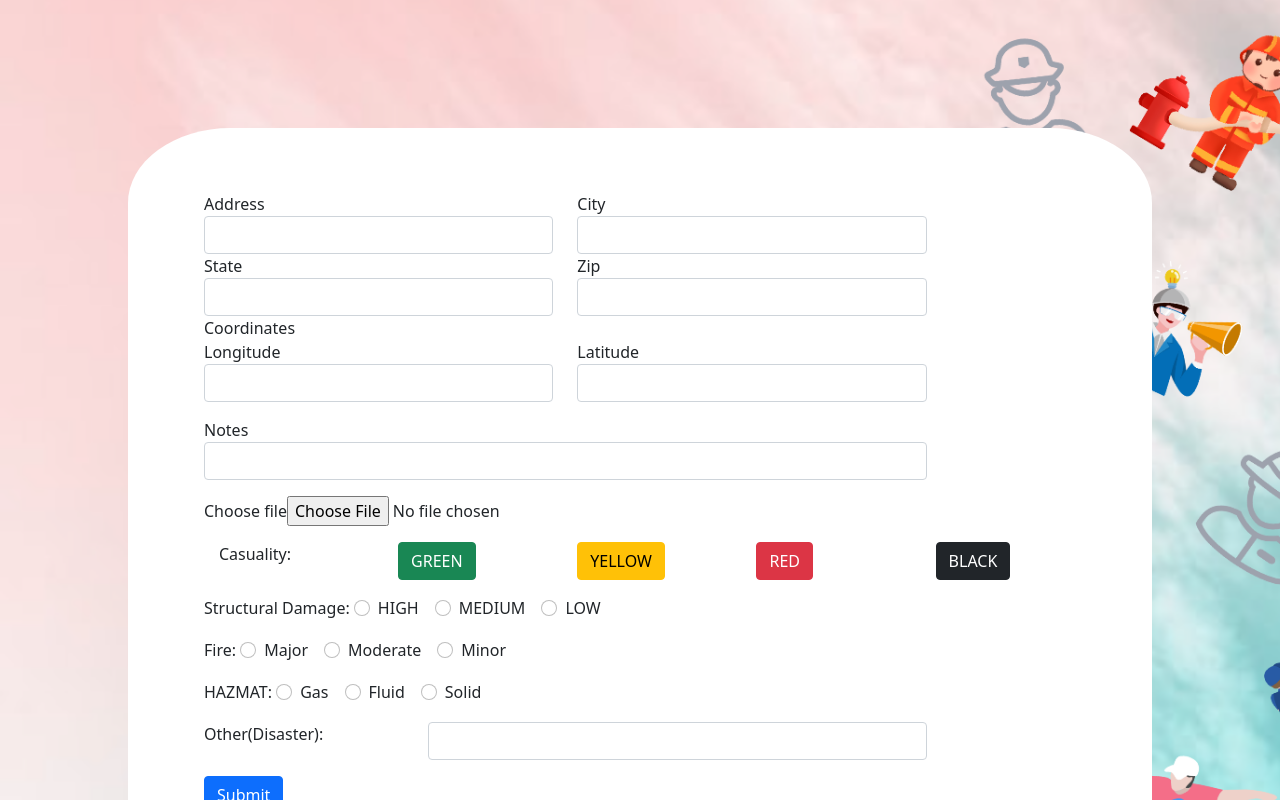
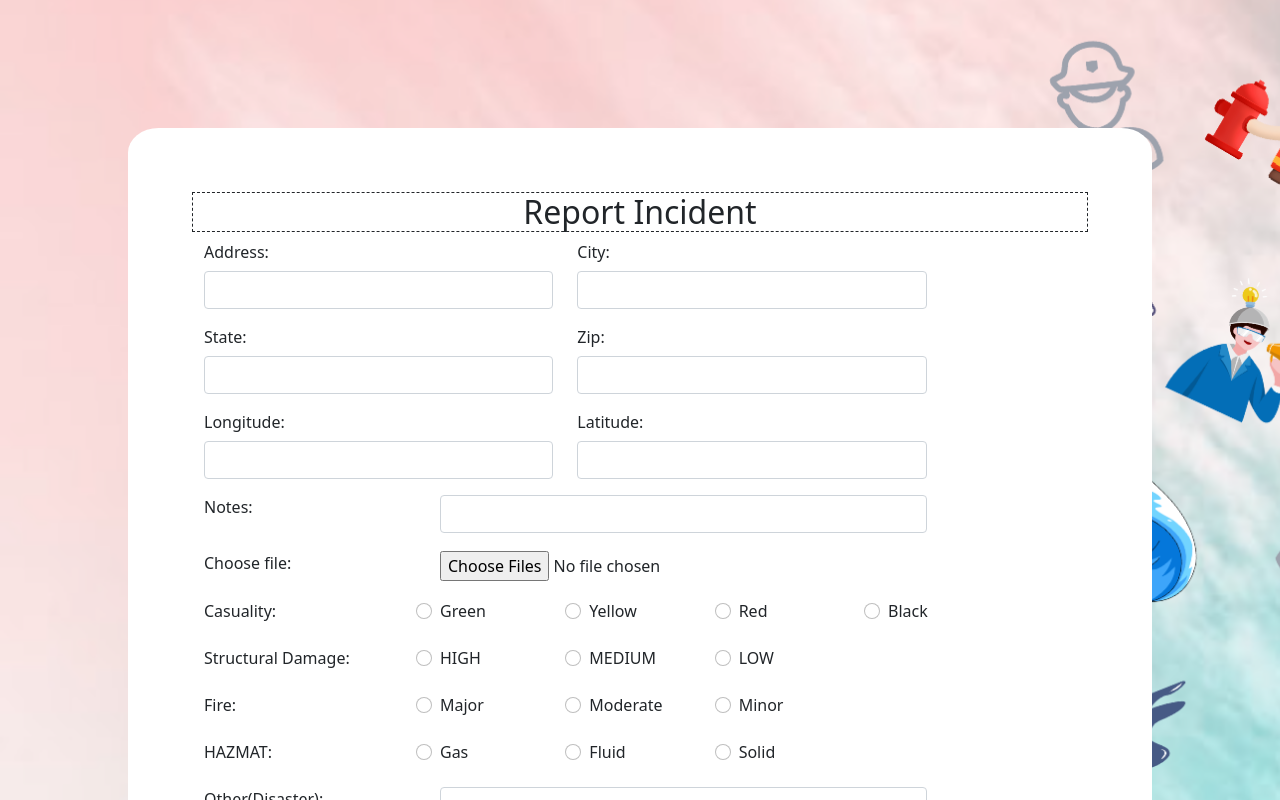
Before and after one commit to sandeepnadendla-git/disaster_management, a React (Create React App) app: page /IncidentReport in a window 1280 px wide. Shown: the top 800 px of the page. Built offline with nearby package versions, Linux system fonts and the light colour scheme.

Commit message:
Incident Report

```diff
--- a/src/components/IncidentReport.js
+++ b/src/components/IncidentReport.js
@@ -4,6 +4,30 @@ import Container from 'react-bootstrap/Container';
 
 //import { Form, Col, FormGroup, Checkbox, Button } from 'react-bootstrap'
 import "../css/IncidentReport.css"
+
+
+function saveIncident(e) {
+    alert("Incident Reported Sucessfully");
+    var incidentInfo = {
+        "address": document.getElementById('address').value,
+        "city": document.getElementById('city').value,
+        "state": document.getElementById('state').value,
+        "zip": document.getElementById('zip').value,
+        "logitude": document.getElementById('logitude').value,
+        "latitude": document.getElementById('latitude').value,
+        "notes": document.getElementById('notes').value,
+        "customFile": document.getElementById('customeFile').value,
+
+        "cas": document.querySelector('input[name="cas"]:checked').value,
+        "sdm": document.querySelector('input[name="sdm"]:checked').value,
+        "fire": document.querySelector('input[name="fire"]:checked').value,
+        "hz": document.querySelector('input[name="hz"]:checked').value,
+        "other": document.getElementById('other').value
+    }
+    console.log(incidentInfo.address, incidentInfo.cas)
+
+    window.location.reload();
+}
 
 
 function IncidentReport() {
@@ -17,130 +41,153 @@ function IncidentReport() {
         <small id="emailHelp" class="form-text text-muted">We'll never share your email with anyone else.</small>
         </div>*/
         <div className="outCSS">
+            <h2 className='headingPage'> Report Incident</h2>
             <Container>
-        <form>
-        <div class="form-group row">
-
+                <form onSubmit={saveIncident} autoComplete='off'>
+                    <fieldset class="form-group mb-3">
+                        <div class="row">
                             <div class="col-sm-5">
-                <label for="address">Address</label>
-                <input type="text" class="form-control" id="address" aria-describedby="emailHelp"/>
+                                <legend class="col-form-label col-sm-4 pt-0">Address: </legend>
+                                <input class="form-control col-form col-sm-6" type="text" id="address" required />
                             </div>
                             <div class="col-sm-5">
-                <label for="city">City</label>
-                <input type="text" class="form-control" id="city" aria-describedby="emailHelp"/>
+                                <legend class="col-form-label col-sm-4 pt-0">City: </legend>
+                                <input class="form-control col-form col-sm-6" type="text" id="city" required />
+                            </div>
+                        </div>
+                    </fieldset>
+
+                    <fieldset class="form-group mb-3">
+                        <div class="row">
+                            <div class="col-sm-5">
+                                <legend class="col-form-label col-sm-4 pt-0">State: </legend>
+                                <input class="form-control col-form col-sm-6" type="text" id="state" required />
                             </div>
                             <div class="col-sm-5">
-                <label for="state">State</label>
-                <input type="text" class="form-control" id="state" aria-describedby="emailHelp"/>
+                                <legend class="col-form-label col-sm-4 pt-0">Zip: </legend>
+                                <input class="form-control col-form col-sm-6" type="text" id="zip" required />
+                            </div>
+                        </div>
+                    </fieldset>
+
+                    <fieldset class="form-group mb-3">
+                        <div class="row">
+                            <div class="col-sm-5">
+                                <legend class="col-form-label col-sm-4 pt-0">Longitude: </legend>
+                                <input class="form-control col-form col-sm-6" type="text" id="longitude" required />
                             </div>
                             <div class="col-sm-5">
-                <label for="exampleInputPassword1">Zip</label>
-                <input type="text" class="form-control" id="zip" aria-describedby="emailHelp"/>
+                                <legend class="col-form-label col-sm-4 pt-0">Latitude: </legend>
+                                <input class="form-control col-form col-sm-6" type="text" id="latitude" required />
                             </div>
                         </div>
+                    </fieldset>
 
-        <label>Coordinates</label>
-        <div class="form-group row mb-3">
-            <div class="col-sm-5">
-                <label for="longitude">Longitude</label>
-                <input type="text" class="form-control" id="longitude" aria-describedby="emailHelp"/>
-            </div>
-            <div class="col-sm-5">
-                <label for="latitude">Latitude</label>
-                <input type="text" class="form-control" id="latitude" aria-describedby="emailHelp"/>
+                    <fieldset class="form-group mb-3">
+                        <div class="row">
+                            <legend class="col-form-label col-sm-3 pt-0">Notes:</legend>
+                            <div class="form-check col-sm-7">
+                                <input type="text" class="form-control" id="notes" required />
                             </div>
                         </div>
+                    </fieldset>
+
+                    <fieldset class="form-group mb-3">
+                        <div class="row">
+                            <legend class="col-form-label col-sm-3 pt-0">Choose file:</legend>
+                            <div class="form-check col-sm-7">
+                                <input type="file" class="custom-file-input" id="customFile" multiple />
+                            </div>
+                        </div>
+                    </fieldset>
+
+                    <fieldset class="form-group mb-3">
+                        <div class="row">
+                            <label class="col-form-label col-sm-3 pt-0">Casuality: </label>
+                            <div class="form-check col-sm-2">
+                                <input class="form-check-input" type="radio" name="cas" id="casuality1" value="green" />
+                                <label class="form-check-label" for="casuality1">Green</label>
+                            </div>
+                            <div class="form-check col-sm-2">
+                                <input class="form-check-input" type="radio" name="cas" id="casuality1" value="yellow" />
+                                <label class="form-check-label" for="casuality1">Yellow</label>
+                            </div>
+                            <div class="form-check col-sm-2">
+                                <input class="form-check-input" type="radio" name="cas" id="casuality1" value="red" />
+                                <label class="form-check-label" for="casuality1">Red</label>
+                            </div>
+                            <div class="form-check col-sm-2">
+                                <input class="form-check-input" type="radio" name="cas" id="casuality1" value="black" />
+                                <label class="form-check-label" for="casuality1">Black</label>
+                            </div>
+                        </div>
+                    </fieldset>
 
 
-        <div class="form-group row mb-3">
-            <div class="col-sm-10">
-                <label for="notes">Notes</label>
-                <input type="text" class="form-control" id="notes" aria-describedby="emailHelp"/>
+                    <fieldset class="form-group mb-3">
+                        <div class="row">
+                            <legend class="col-form-label col-sm-3 pt-0">Structural Damage: </legend>
+                            <div class="form-check col-sm-2 ">
+                                <input class="form-check-input" type="radio" name="sdm" id="struct_damage1" value="high" />
+                                <label class="form-check-label" for="struct_damage1">HIGH</label>
+                            </div>
+                            <div class="form-check col-sm-2">
+                                <input class="form-check-input" type="radio" name="sdm" id="struct_damage2" value="medium" />
+                                <label class="form-check-label" for="struct_damage2">MEDIUM</label>
+                            </div>
+                            <div class="form-check col-sm-2">
+                                <input class="form-check-input" type="radio" name="sdm" id="struct_damage3" value="low" />
+                                <label class="form-check-label" for="struct_damage3">LOW</label>
                             </div>
                         </div>
+                    </fieldset>
 
-        <div class="form-group row mb-3">
-            <div class="custom-file">
-
-                <label class="custom-file-label" for="customFile">Choose file</label>
-                <input type="file" class="custom-file-input" id="customFile"/>
+                    <fieldset class="form-group mb-3">
+                        <div class="row">
+                            <legend class="col-form-label col-sm-3 pt-0">Fire: </legend>
+                            <div class="form-check col-sm-2">
+                                <input class="form-check-input" type="radio" name="fire" id="fire1" value="major" />
+                                <label class="form-check-label" for="fire1">Major</label>
+                            </div>
+                            <div class="form-check col-sm-2">
+                                <input class="form-check-input" type="radio" name="fire" id="fire2" value="moderate" />
+                                <label class="form-check-label" for="fire2">Moderate</label>
+                            </div>
+                            <div class="form-check col-sm-2">
+                                <input class="form-check-input" type="radio" name="fire" id="fire3" value="minor" />
+                                <label class="form-check-label" for="fire3">Minor</label>
                             </div>
                         </div>
+                    </fieldset>
 
-        <div class="form-group row mb-3">
-            <div class="container col-sm-2">
-                <label>Casuality: </label>
+
+                    <fieldset class="form-group mb-3">
+                        <div class="row">
+                            <legend class="col-form-label col-sm-3 pt-0">HAZMAT: </legend>
+                            <div class="form-check col-sm-2">
+                                <input class="form-check-input" type="radio" name="hz" id="hazmat1" value="gas" />
+                                <label class="form-check-label" for="hazmat1">Gas</label>
                             </div>
-            <div class="container col-sm-2 ">
-                <button type="button" class="btn btn-success">GREEN</button>
+                            <div class="form-check col-sm-2">
+                                <input class="form-check-input" type="radio" name="hz" id="hazmat2" value="fluid" />
+                                <label class="form-check-label" for="hazmat2">Fluid</label>
                             </div>
-            <div class="container col-sm-2">
-                <button type="button" class="btn btn-warning">YELLOW</button>
-            </div>
-            <div class="container col-sm-2">
-                <button type="button" class="btn btn-danger">RED</button>
-            </div>
-            <div class="container col-sm-2">
-                <button type="button" class="btn btn-dark">BLACK</button>
+                            <div class="form-check col-sm-2">
+                                <input class="form-check-input" type="radio" name="hz" id="hazmat3" value="solid" />
+                                <label class="form-check-label" for="hazmat3">Solid</label>
                             </div>
                         </div>
+                    </fieldset>
 
-        <div class="form-group  mb-3">
-            <lable>Structural Damage: </lable>
-            <div class="form-check form-check-inline">
-                <input class="form-check-input" type="radio" name="Structural_dm" id="sd_high" value="option1"/>
-                <label class="form-check-label" for="sd_high">HIGH</label>
-            </div>
-            <div class="form-check form-check-inline">
-                <input class="form-check-input" type="radio" name="Structural_dm" id="sd_medium" value="option2"/>
-                <label class="form-check-label" for="sd_medium">MEDIUM</label>
-            </div>
-            <div class="form-check form-check-inline">
-                <input class="form-check-input" type="radio" name="Structural_dm" id="sd_low" value="option3" />
-                <label class="form-check-label" for="sd_low">LOW</label>
+                    <fieldset class="form-group mb-3">
+                        <div class="row">
+                            <legend class="col-form-label col-sm-3 pt-0">Other(Disaster):</legend>
+                            <div class="form-check col-sm-7">
+                                <input type="text" class="form-control" id="other" />
                             </div>
                         </div>
+                    </fieldset>
 
-        <div class="form-group mb-3">
-            <lable>Fire: </lable>
-            <div class="form-check form-check-inline">
-                <input class="form-check-input" type="radio" name="fire_radio" id="f_high" value="option1"/>
-                <label class="form-check-label" for="f_high">Major</label>
-            </div>
-            <div class="form-check form-check-inline">
-                <input class="form-check-input" type="radio" name="fire_radio" id="f_medium" value="option2"/>
-                <label class="form-check-label" for="f_medium">Moderate</label>
-            </div>
-            <div class="form-check form-check-inline">
-                <input class="form-check-input" type="radio" name="fire_radio" id="f_medium" value="option3"/>
-                <label class="form-check-label" for="f_medium">Minor</label>
-            </div>
-        </div>
-
-        <div class="form-group mb-3">
-            <lable>HAZMAT: </lable>
-            <div class="form-check form-check-inline">
-                <input class="form-check-input" type="radio" name="hz_high" id="hz_high" value="option1"/>
-                <label class="form-check-label" for="hz_high">Gas</label>
-            </div>
-            <div class="form-check form-check-inline">
-                <input class="form-check-input" type="radio" name="hz_medium" id="hz_medium" value="option2"/>
-                <label class="form-check-label" for="hz_medium">Fluid</label>
-            </div>
-            <div class="form-check form-check-inline">
-                <input class="form-check-input" type="radio" name="hz_medium" id="hz_medium" value="option3"/>
-                <label class="form-check-label" for="hz_medium">Solid</label>
-            </div>
-        </div>
-
-        <div class="form-group row mb-3">
-            <div class="col-sm-3">
-                <label for="other">Other(Disaster):</label>
-            </div>
-            <div class="col-sm-7">
-                <input type="text" class="form-control" id="other" aria-describedby="emailHelp"/>
-            </div>
-        </div>
 
                     <button type="submit" class="btn btn-primary">Submit</button>
                 </form>
--- a/src/components/Layout.js
+++ b/src/components/Layout.js
@@ -7,7 +7,7 @@ function Layout() {
             <ul>
                 <li><a href="#home">Home</a></li>
                 <li><a href="/Report">Reports</a></li>
-                <li><a href="#contact">Report Incident</a></li>
+                <li><a href="/incidentreport">Report Incident</a></li>
                 <li style={{ float: 'right' }}><a class="active" href="/login">Log Out</a></li>
             </ul>
         </div>
--- a/src/css/IncidentReport.css
+++ b/src/css/IncidentReport.css
@@ -3,5 +3,9 @@
     width: 80%;
     background-color: white;
     padding: 5%;
-    border-radius: 10%;
+    border-radius: 3%;
 }
+.headingPage{
+    text-align: center;
+    border: 1px dashed;
+}
```
Also changed, not shown: src/components/LogIn.js (+32 -2 lines). Lines whose indentation alone changed are shown as unchanged.
